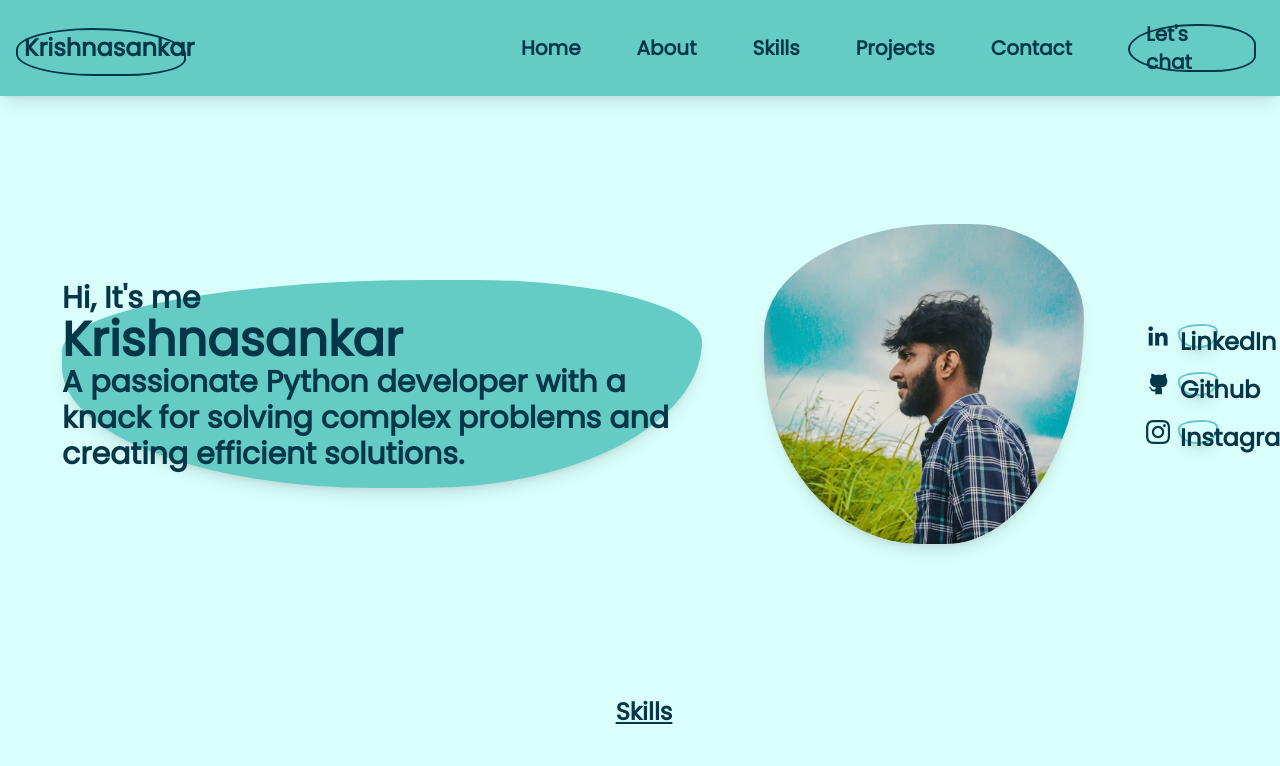
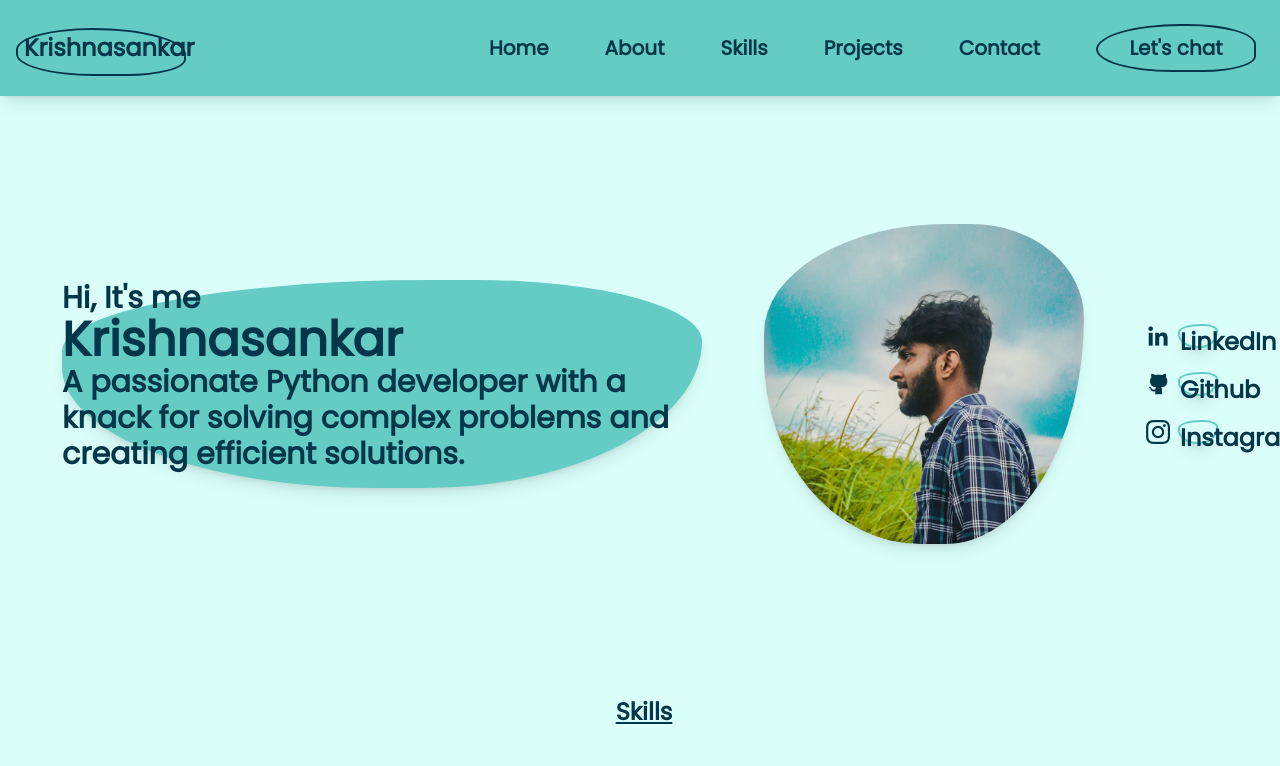
Before and after one commit to krishnasankarkk/krishnasankar-portfolio, a React (Vite) app: page / in a window 1280 px wide. Shown: the top 766 px of the page. Built offline with nearby package versions, Linux system fonts and the light colour scheme.

Commit message:
fix some design bugs

```diff
--- a/src/components/Contact.jsx
+++ b/src/components/Contact.jsx
@@ -41,7 +41,7 @@ function Contact() {
     return (
         <div className="w-full flex xs:flex-col flex-wrap md:flex-row items-center justify-evenly p-4 gap-24 mt-24" id="contact">
           <div className="relative flex flex-col bg-theme-1-3 w-96 h-auto rounded-tl-[55%] rounded-tr-[68%] rounded-bl-[56%] rounded-br-[43%] rounded-custom">
-            <span className="w-[30rem] font-extrabold text-7xl z-50">Let&apos;s get <br /> in touch</span>
+            <span className="w-[30rem] font-extrabold text-7xl z-10">Let&apos;s get <br /> in touch</span>
             <span className="absolute -bottom-10 right-20 -z-0 flex flex-col bg-theme-1-4 opacity-65 border-2 border-theme-1-3 w-28 h-24 rounded-tl-[55%] rounded-tr-[68%] rounded-bl-[56%] rounded-br-[43%] rounded-custom"></span>
             <span className="font-bold text-4xl"><br />Say hello!</span>
             <span className="font-bold text-xl text-theme-1-2"><br />Phone</span>
--- a/src/components/Navbar.jsx
+++ b/src/components/Navbar.jsx
@@ -42,7 +42,7 @@ function Navbar() {
                 <Link to="contact" className="relative cursor-pointer hidden md:block" spy={true} smooth={true} offset={-150} duration={500} onClick={() => { handleClick(); setContactClicked(true) }}  onMouseEnter={() => setContactHovered(true)} onMouseLeave={() => setContactHovered(false)}>Contact
                     <span className={`absolute ${isContactHovered | isContactClicked ? 'block' : 'hidden'} bg-theme-1-4 -z-10 -top-2 -left-2 w-full h-10 rounded-tl-[55%] rounded-tr-[68%] rounded-bl-[56%] rounded-br-[43%] rounded-custom`}></span>
                 </Link>
-                <a href="https://api.whatsapp.com/send?phone=917306310132" className="flex items-center p-4 text-md text-theme-1-1 cursor-pointer bg-theme-1-3 hover:bg-theme-1-4 border-2 border-theme-1-1 hover:border-theme-1-1 w-32 h-12 rounded-tl-[85%] rounded-tr-[68%] rounded-bl-[76%] rounded-br-[53%]">Let&apos;s chat</a>
+                <a href="https://api.whatsapp.com/send?phone=917306310132" className="flex items-center p-4 text-md text-theme-1-1 cursor-pointer bg-theme-1-3 hover:bg-theme-1-4 border-2 border-theme-1-1 hover:border-theme-1-1 w-40 justify-center h-12 rounded-tl-[85%] rounded-tr-[68%] rounded-bl-[76%] rounded-br-[53%]">Let&apos;s chat</a>
             </div>
         </div>
     )
```
